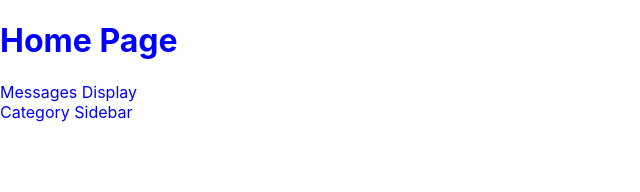
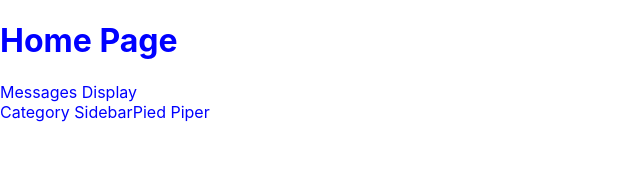
Before and after one commit to urgent/site, a Next.js app: page / in a window 1280 px wide. Shown: the top 192 px of the page, without its empty margins (0-640 px from the left). Built offline with nearby package versions, Linux system fonts and the light colour scheme.

Commit message:
test importing json data in CategorySidebarKTL component

```diff
--- a/src/components/CategorySidebarKTL.js
+++ b/src/components/CategorySidebarKTL.js
@@ -1,9 +1,11 @@
 import React from 'react'
+import categories from "../data/demo.json";
 
 export default function CategorySidebarKTL() {
   return (
     <div>
       Category Sidebar
+      {categories.categories.competitors[0]}
     </div>
   )
 }
```
